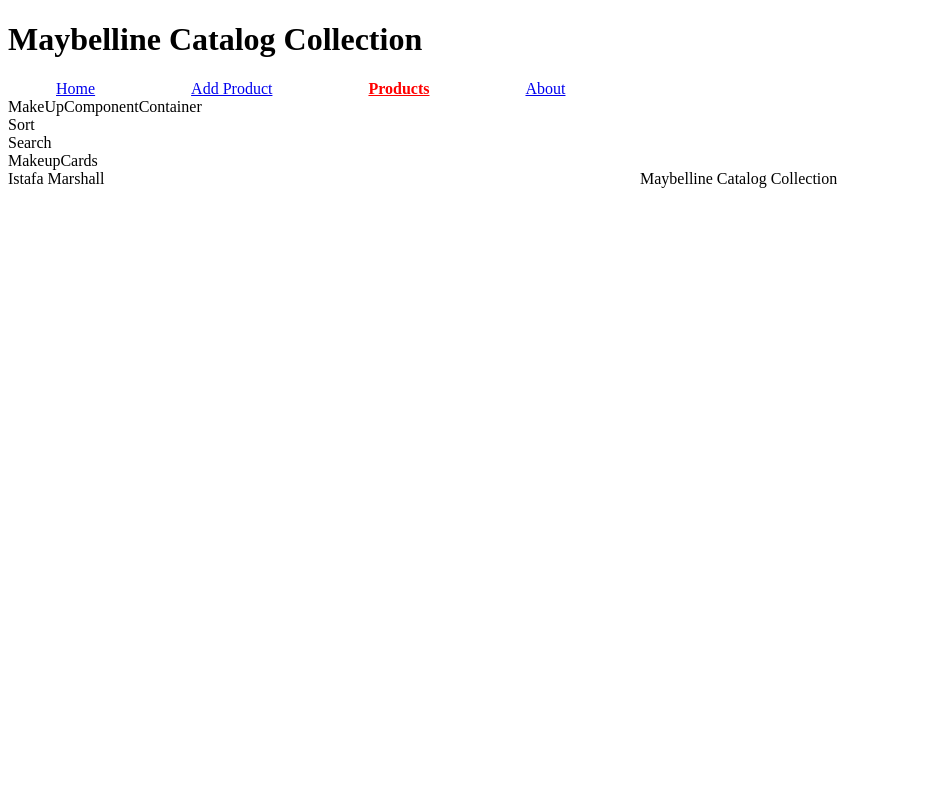
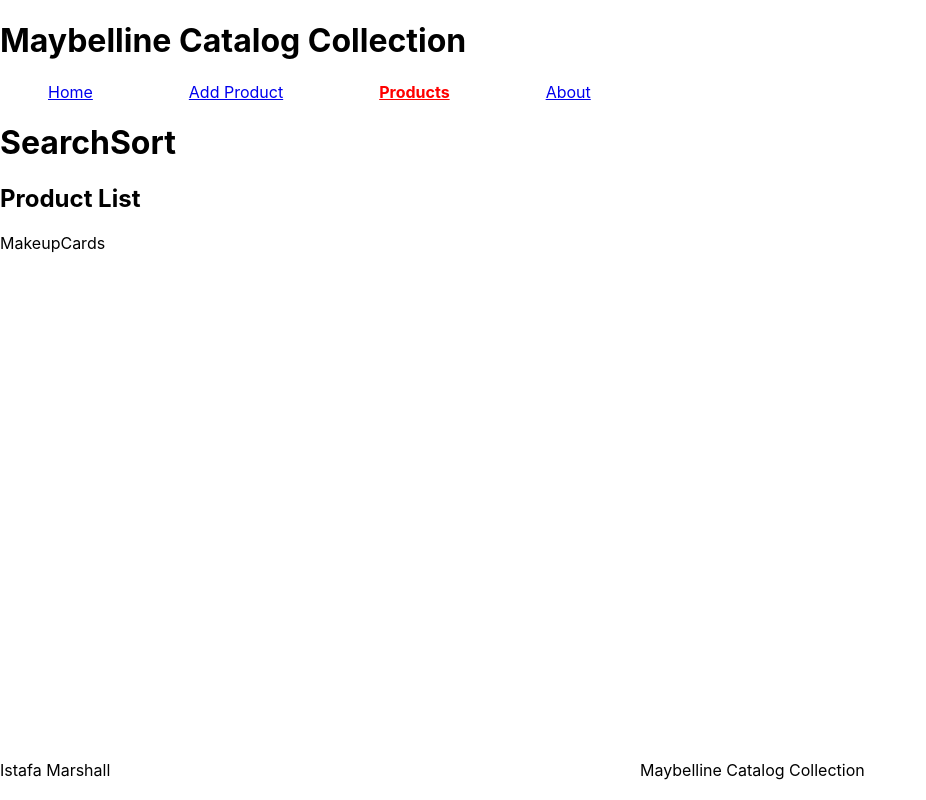
Before and after one commit to ISTAFAMARSHALL/maybelline-catalog-collection, a React (Create React App) app: page /products in a window 1280 px wide. Shown: the whole page, without its empty margins (0-926 px from the left). Built offline with nearby package versions, Linux system fonts and the light colour scheme; the HTML template or start-up script is replaced by a standard one.

Commit message:
updated styling

```diff
--- a/src/App.css
+++ b/src/App.css
@@ -1,4 +1,4 @@
-/* .App {
+.App {
   text-align: center;
 }
 
@@ -35,4 +35,4 @@
   to {
     transform: rotate(360deg);
   }
-} */
+}
--- a/src/MakeUpContainer.js/MakeUpComponentContainer.js
+++ b/src/MakeUpContainer.js/MakeUpComponentContainer.js
@@ -5,11 +5,14 @@
 
 function MakeUpComponentContainer() {
   return (
-    <div>
-        MakeUpComponentContainer
-       <> <Sort /> <Search /> </>
-        <MakeupCards />
-    </div>
+      <div>
+
+       <h1 style={{display: "flex"}}><Search /><Sort /> </h1>
+       <div>
+       <h2>Product List</h2>
+       <MakeupCards />
+       </div>
+      </div>
   )
 }
 
--- a/src/Navigation.js/Footer.js
+++ b/src/Navigation.js/Footer.js
@@ -1,17 +1,20 @@
 import React from 'react'
 
 function Footer() {
+
+  const style = {
+      position: "absolute",
+      bottom: "0",
+      width: "100%",
+      height: "2.5rem",
+      display: "flex"
+  }
+
   return (
-    <div className='row'style={{ display: "flex", height: "50px", marginBottom: "-50px" }}>
-      <div className='col-6' style={{ width:"50%" , float: "left" }} >
-        <footer>Istafa Marshall</footer>
-         </div  >
-         <div className='col-6'style={{ width:"50%" , float: "right" }} >
-         <footer>Maybelline Catalog Collection</footer>
-         </div>
-
-
-      </div>
+    <div style={style}>
+      <div style={{ width: "50%", float: "left"  }}>  Istafa Marshall  </div>
+      <div style={{ width: "50%", float: "right"  }}>  Maybelline Catalog Collection  </div>
+    </div>
   )
 }
 
--- a/src/index.css
+++ b/src/index.css
@@ -1,4 +1,4 @@
-/* body {
+body {
   margin: 0;
   font-family: -apple-system, BlinkMacSystemFont, 'Segoe UI', 'Roboto', 'Oxygen',
     'Ubuntu', 'Cantarell', 'Fira Sans', 'Droid Sans', 'Helvetica Neue',
@@ -10,4 +10,4 @@
 code {
   font-family: source-code-pro, Menlo, Monaco, Consolas, 'Courier New',
     monospace;
-} */
+}
```
